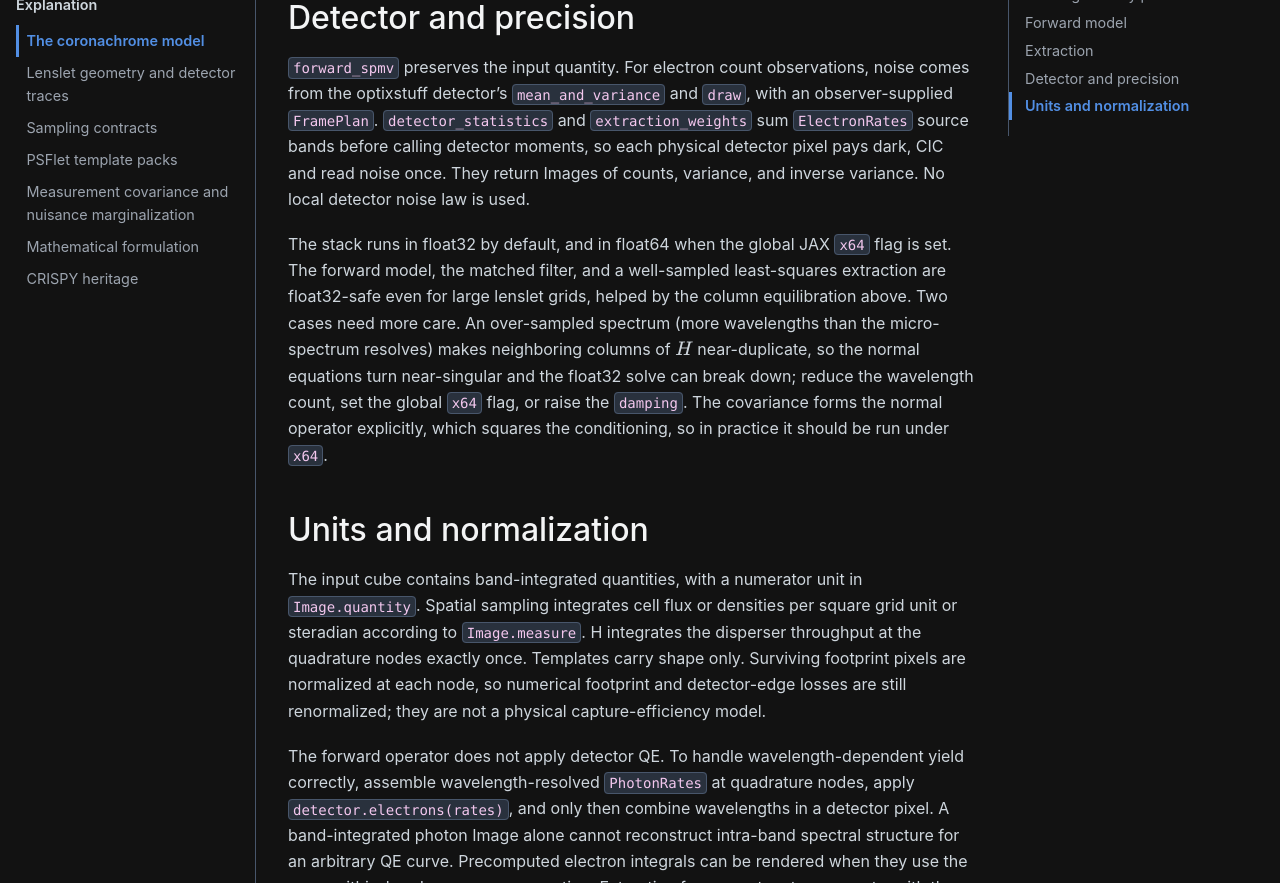
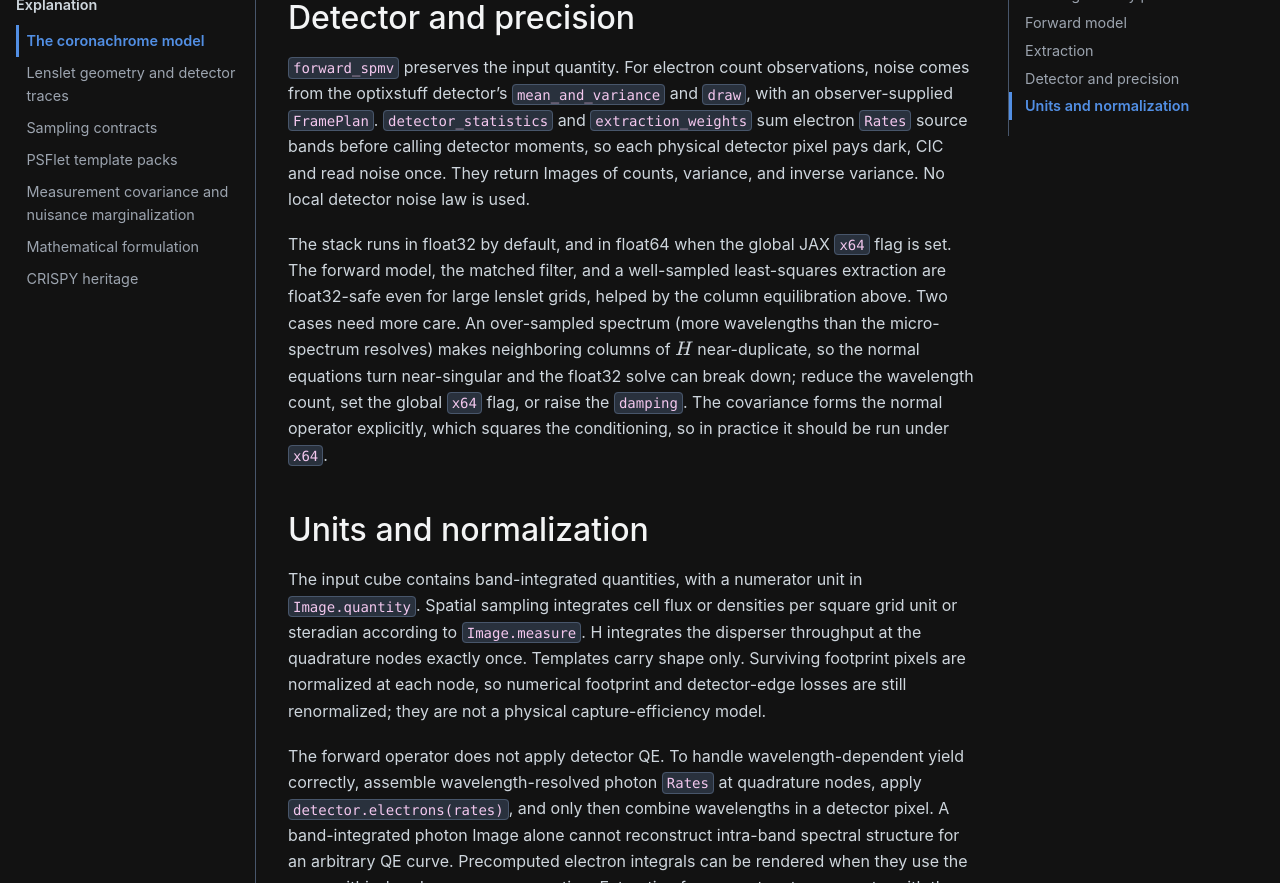
Before and after one commit to CoreySpohn/coronachrome, a Sphinx documentation site: the page built from docs/explanation/model.md, in a window 1280 px wide and 1400 px high, scrolled down 3300 px. Shown: the part 150-1033 px from the top of the window. Built offline with Sphinx 7.4.7 and the Sphinx Book theme 1.1.4, drawn with Linux system fonts in a browser that asks for light colours; pages that are not in the unit, such as notebooks, are missing from menus.

Commit message:
refactor!: build detector statistics on the single optixstuff Rates type

```diff
--- a/docs/explanation/model.md
+++ b/docs/explanation/model.md
@@ -136,7 +136,7 @@ statistically complete:
 `forward_spmv` preserves the input quantity. For electron count observations,
 noise comes from the optixstuff detector's `mean_and_variance` and `draw`, with
 an observer-supplied `FramePlan`. `detector_statistics` and `extraction_weights`
-sum `ElectronRates` source bands before calling detector moments, so each
+sum electron `Rates` source bands before calling detector moments, so each
 physical detector pixel pays dark, CIC and read noise once. They return Images
 of counts, variance, and inverse variance. No local detector noise law is used.
 
@@ -160,7 +160,7 @@ are normalized at each node, so numerical footprint and detector-edge losses
 are still renormalized; they are not a physical capture-efficiency model.
 
 The forward operator does not apply detector QE. To handle wavelength-dependent
-yield correctly, assemble wavelength-resolved `PhotonRates` at quadrature nodes,
+yield correctly, assemble wavelength-resolved photon `Rates` at quadrature nodes,
 apply `detector.electrons(rates)`, and only then combine wavelengths
 in a detector pixel. A band-integrated photon Image alone cannot reconstruct
 intra-band spectral structure for an arbitrary QE curve. Precomputed electron
```
Also changed, not shown: README.md (+1 -1 lines), docs/explanation/measurement_covariance.md (+1 -1 lines), 2 other files.
